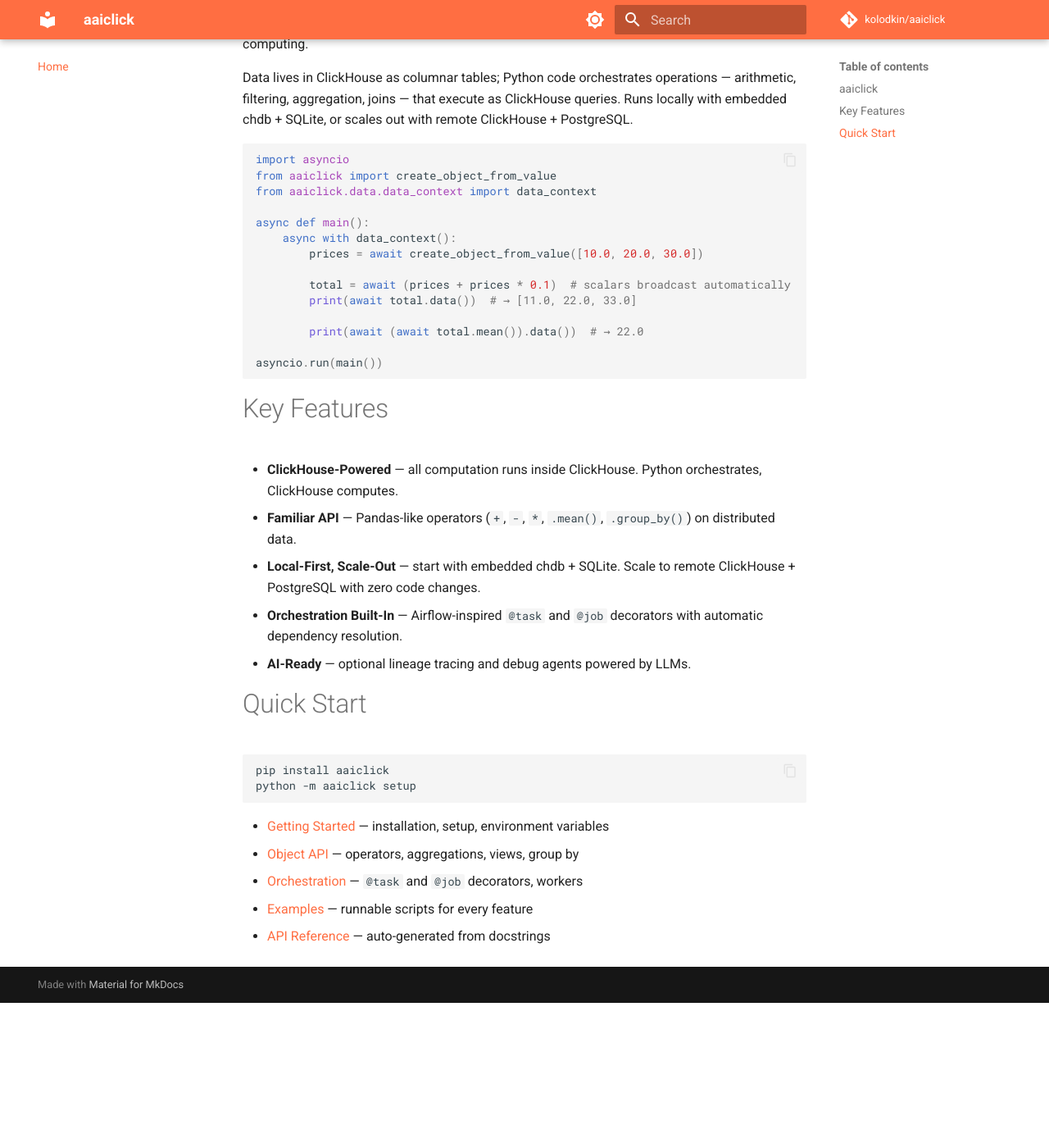
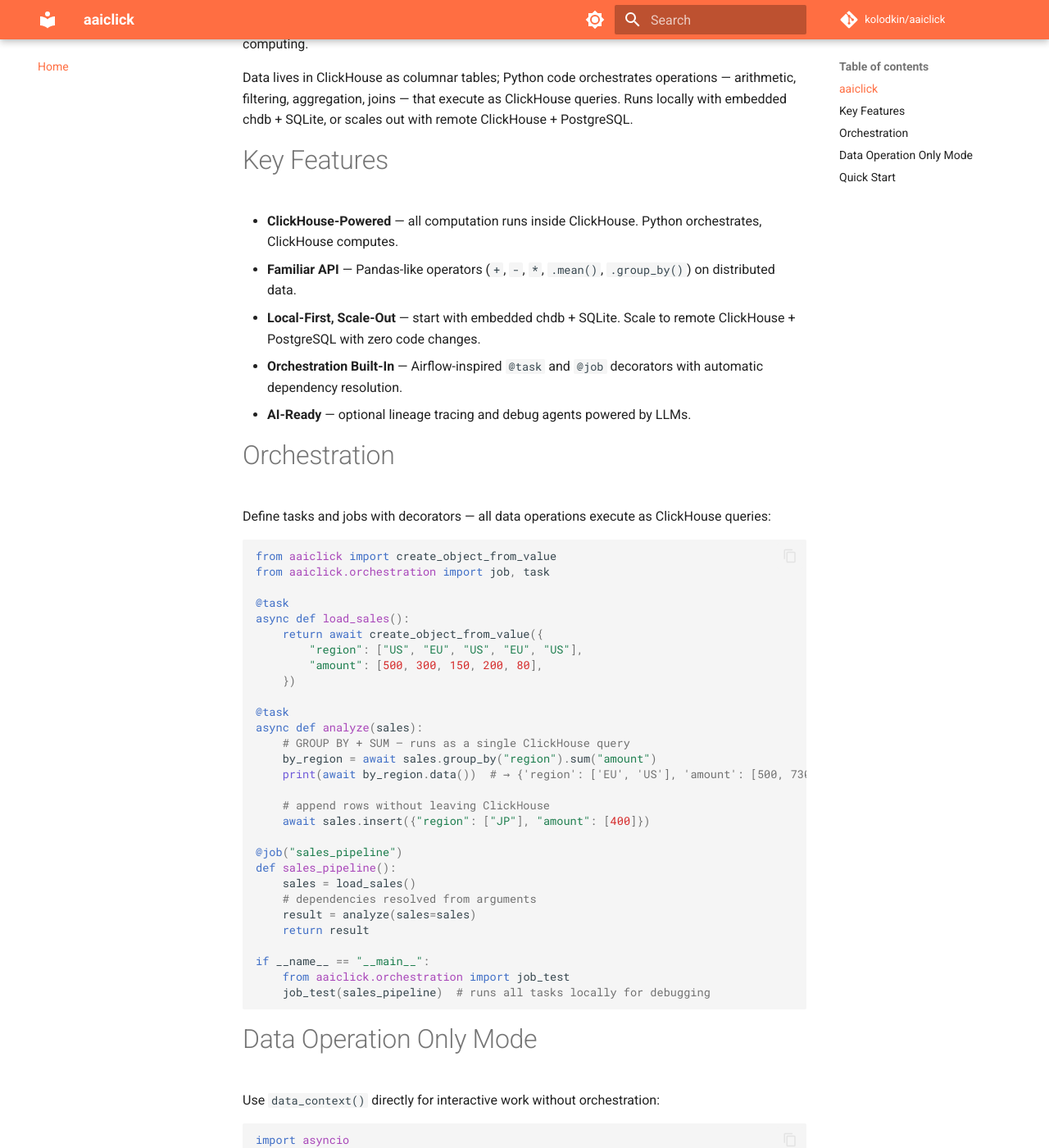
Before and after one commit to kolodkin/aaiclick, an MkDocs documentation site: the page built from docs/index.md, in a window 1280 px wide and 1400 px high, scrolled down 222 px. Shown: the whole window at 82% size. Built offline with MkDocs 1.6.1 and Material for MkDocs 9.7.7, drawn with Linux system fonts in a browser that asks for light colours; comment, search, counter and statistics services are not loaded; before the commit the page ends 1445 px from its top, so only the background shows below that.

Commit message:
feature: align index.md with README — add orchestration and data examples

````diff
--- a/docs/index.md
+++ b/docs/index.md
@@ -6,6 +6,54 @@ A Python framework that translates Python code into ClickHouse operations for bi
 Data lives in ClickHouse as columnar tables; Python code orchestrates operations —
 arithmetic, filtering, aggregation, joins — that execute as ClickHouse queries.
 Runs locally with embedded chdb + SQLite, or scales out with remote ClickHouse + PostgreSQL.
+
+# Key Features
+
+- **ClickHouse-Powered** — all computation runs inside ClickHouse. Python orchestrates, ClickHouse computes.
+- **Familiar API** — Pandas-like operators (`+`, `-`, `*`, `.mean()`, `.group_by()`) on distributed data.
+- **Local-First, Scale-Out** — start with embedded chdb + SQLite. Scale to remote ClickHouse + PostgreSQL with zero code changes.
+- **Orchestration Built-In** — Airflow-inspired `@task` and `@job` decorators with automatic dependency resolution.
+- **AI-Ready** — optional lineage tracing and debug agents powered by LLMs.
+
+# Orchestration
+
+Define tasks and jobs with decorators — all data operations execute as ClickHouse queries:
+
+```python
+from aaiclick import create_object_from_value
+from aaiclick.orchestration import job, task
+
+@task
+async def load_sales():
+    return await create_object_from_value({
+        "region": ["US", "EU", "US", "EU", "US"],
+        "amount": [500, 300, 150, 200, 80],
+    })
+
+@task
+async def analyze(sales):
+    # GROUP BY + SUM — runs as a single ClickHouse query
+    by_region = await sales.group_by("region").sum("amount")
+    print(await by_region.data())  # → {'region': ['EU', 'US'], 'amount': [500, 730]}
+
+    # append rows without leaving ClickHouse
+    await sales.insert({"region": ["JP"], "amount": [400]})
+
+@job("sales_pipeline")
+def sales_pipeline():
+    sales = load_sales()
+    # dependencies resolved from arguments
+    result = analyze(sales=sales)
+    return result
+
+if __name__ == "__main__":
+    from aaiclick.orchestration import job_test
+    job_test(sales_pipeline)  # runs all tasks locally for debugging
+```
+
+# Data Operation Only Mode
+
+Use `data_context()` directly for interactive work without orchestration:
 
 ```python
 import asyncio
@@ -18,19 +66,10 @@ async def main():
 
         total = await (prices + prices * 0.1)  # scalars broadcast automatically
         print(await total.data())  # → [11.0, 22.0, 33.0]
-
         print(await (await total.mean()).data())  # → 22.0
 
 asyncio.run(main())
 ```
-
-# Key Features
-
-- **ClickHouse-Powered** — all computation runs inside ClickHouse. Python orchestrates, ClickHouse computes.
-- **Familiar API** — Pandas-like operators (`+`, `-`, `*`, `.mean()`, `.group_by()`) on distributed data.
-- **Local-First, Scale-Out** — start with embedded chdb + SQLite. Scale to remote ClickHouse + PostgreSQL with zero code changes.
-- **Orchestration Built-In** — Airflow-inspired `@task` and `@job` decorators with automatic dependency resolution.
-- **AI-Ready** — optional lineage tracing and debug agents powered by LLMs.
 
 # Quick Start
 
````
